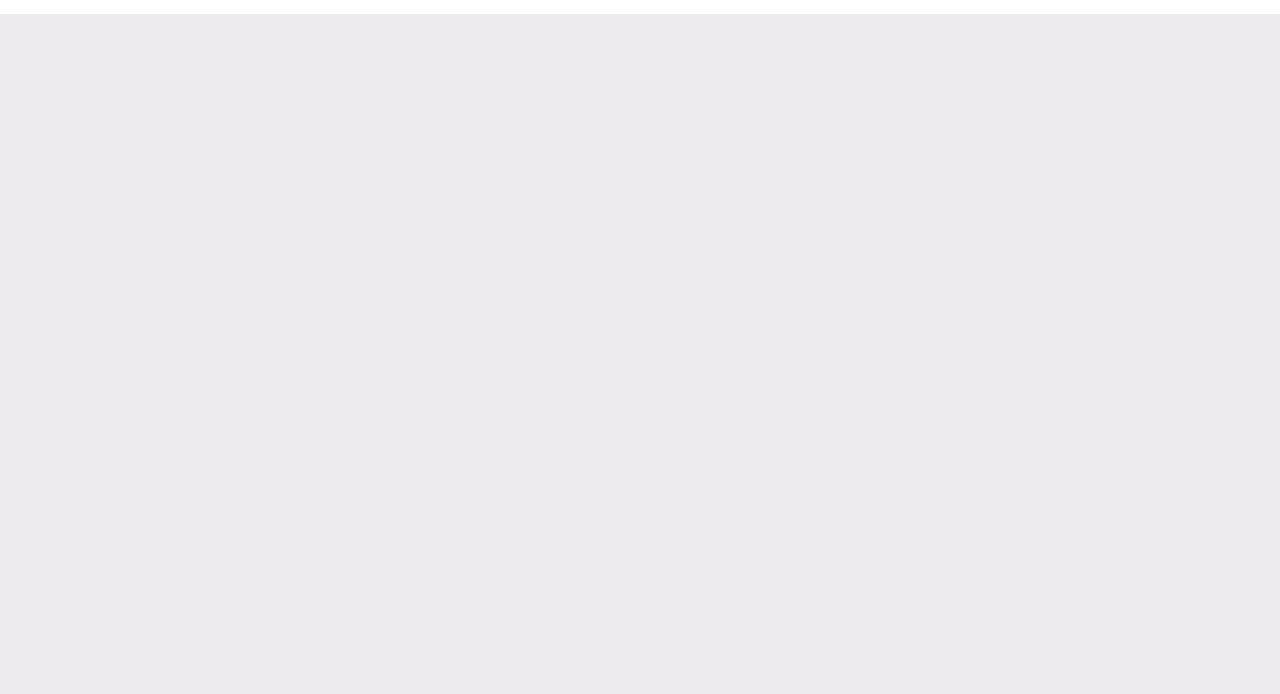
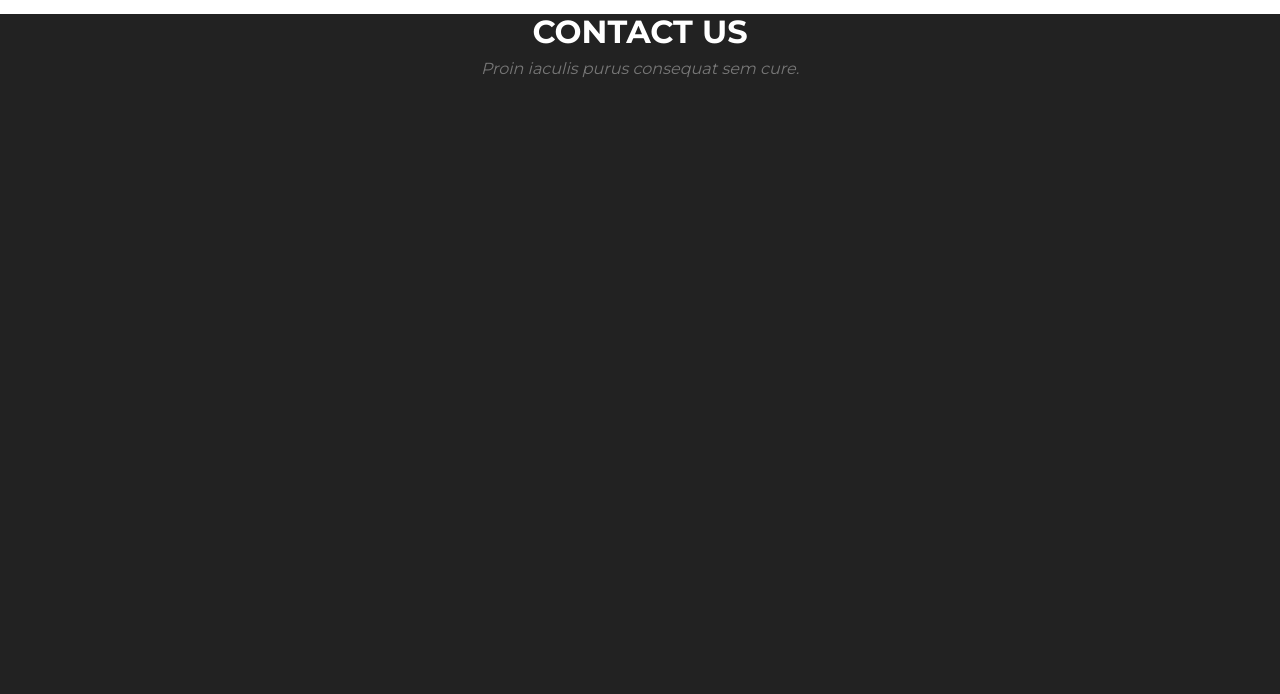
Before and after one commit to tomasz-konecki/projekt_7_8, a website: page index.html in a window 1280 px wide. Shown: the part 4445-5139 px from the top of the page. Before the commit the page ends 4459 px from the top, so only its background shows below. Drawn offline with nearby package versions, Linux system fonts and the light colour scheme; a script that the page names is missing.

Commit message:
Update code

```diff
--- a/css/style.css
+++ b/css/style.css
@@ -300,6 +300,22 @@ h3.meet {
   height: 30px;
 }
 
+.contact {
+  background: #222;
+  min-height: 680px;
+}
+
+.contact h2 {
+  color: #fff;
+  font-weight: 700;
+}
+
+.contact p {
+  color: #777;
+  font-style: italic;
+}
+
+
 /* BREAKPOINTS */
 
 @media(min-width: 992px) {
@@ -348,6 +364,9 @@ h3.meet {
 @media(min-width: 576px) {
   header {
     margin-top: -30px;
+  }
+  .logos {
+    margin-bottom: 30px;
   }
 }
 
@@ -433,6 +452,9 @@ h3.meet {
     height: 125px;
     margin-top: 30px;
   }
+  .logos {
+    padding-bottom: 30px;
+  }
 }
 
 @media(max-width: 340px) {
--- a/index.html
+++ b/index.html
@@ -380,6 +380,30 @@
     </div>
   </section>
 
+  <section class="contact">
+
+    <header class="container">
+      <div class="row">
+        <div class="col text-center">
+          <h2>CONTACT US</h2>
+          <p>Proin iaculis purus consequat sem cure.</p>
+        </div>
+      </div>
+    </header>
+
+      <!-- form -->
+    <div class="container">
+      <div class="row">
+
+      </div>
+    </div>
+
+
+
+
+
+  </section>
+
 </div>
 
 
```
